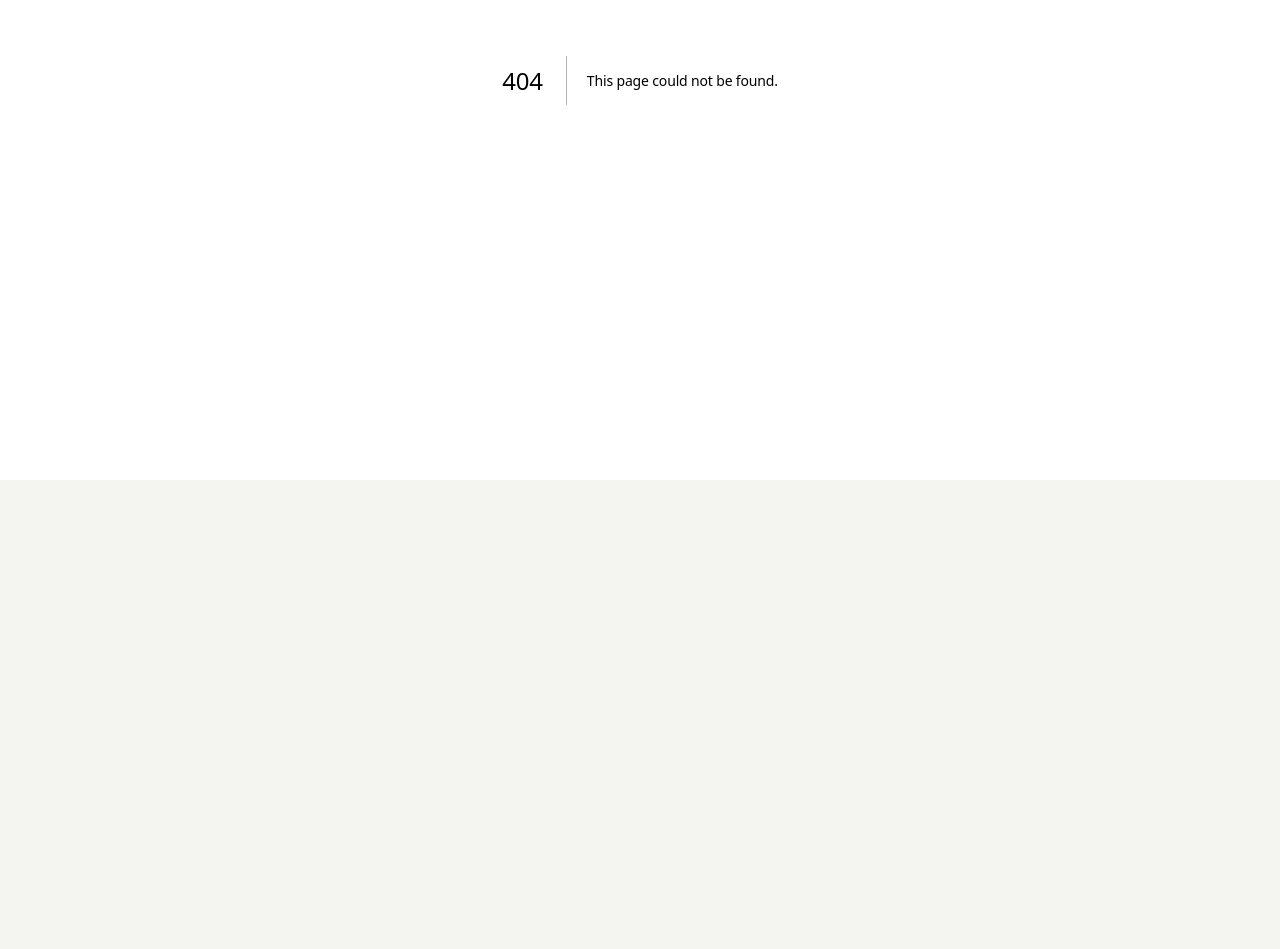
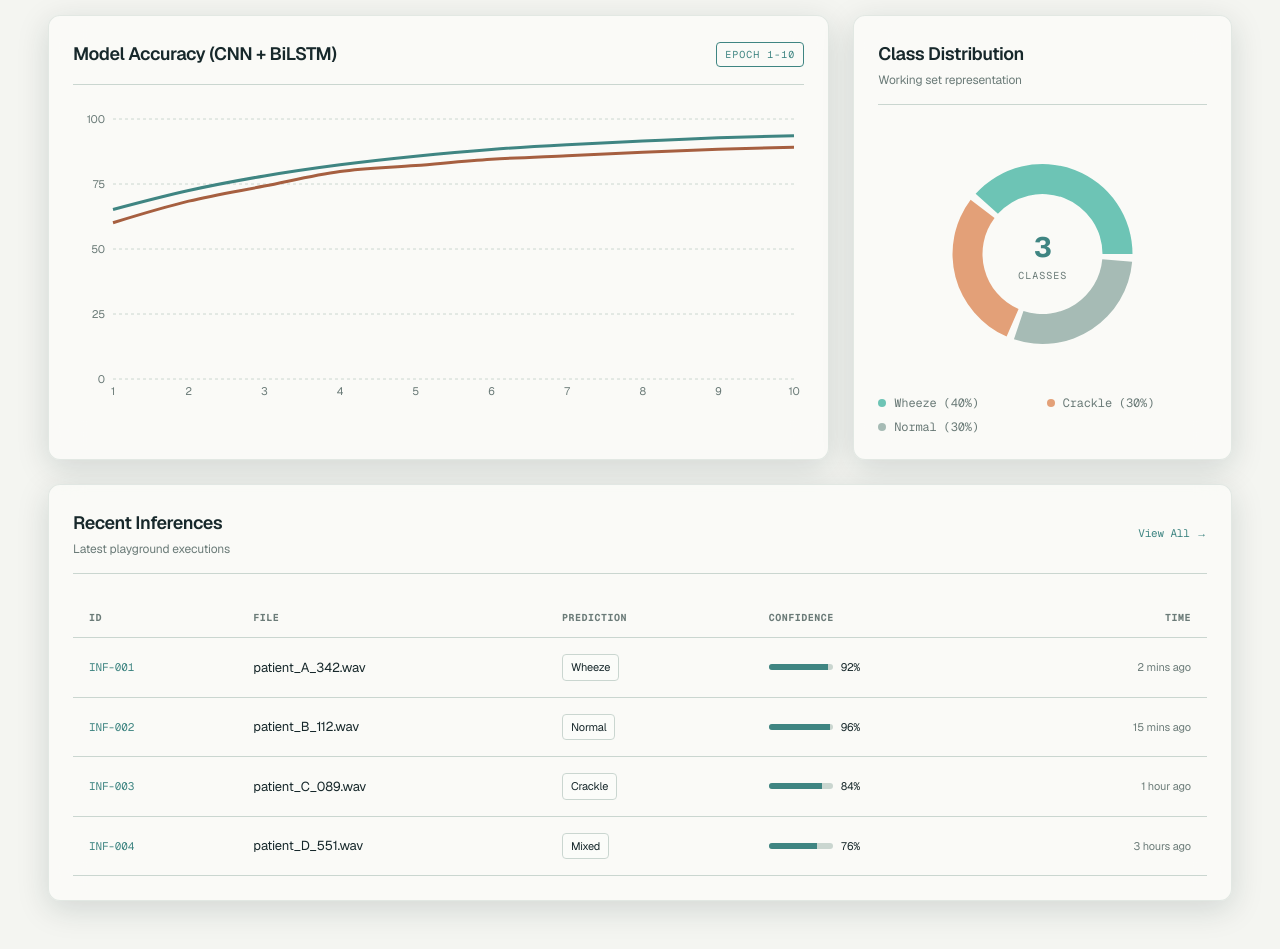
Before and after one commit to Rajath2005/SHWASA, a Next.js app: page /dashboard in a window 1280 px wide. Before the commit this address had no page. Shown: the part 320-1269 px from the top of the page. Before the commit the page ends 800 px from the top, so only its background shows below. Built offline with nearby package versions, Linux system fonts and the light colour scheme.

Commit message:
feat: implement research dashboard with model telemetry charts and inference logs

```diff
--- /dev/null
+++ b/app/dashboard/page.tsx
@@ -0,0 +1,63 @@
+import { PremiumNav } from '@/components/premium-nav'
+import { ModelAccuracyChart, DatasetDistributionChart, RecentInferencesTable } from '@/components/dashboard-charts'
+
+export default function DashboardPage() {
+  return (
+    <main className="min-h-screen bg-[var(--background)] flex flex-col">
+      <PremiumNav />
+
+      <div className="flex-1 py-12 px-6 lg:px-12 max-w-7xl mx-auto w-full">
+        <header className="mb-12">
+          <p className="eyebrow mb-4"><span className="status-dot" /> LIVE TELEMETRY</p>
+          <h1 className="text-4xl md:text-5xl font-bold tracking-tight mb-4">
+            Research <em className="premium-gradient not-italic">Dashboard</em>
+          </h1>
+          <p className="text-[var(--muted)] max-w-2xl text-lg">
+            Monitor model training metrics, dataset distribution, and recent inference logs from the respiratory acoustic pipeline.
+          </p>
+        </header>
+
+        <div className="grid grid-cols-1 md:grid-cols-3 gap-6 mb-6">
+          {/* Main Accuracy Chart */}
+          <div className="glass-panel p-6 rounded-xl md:col-span-2 flex flex-col">
+            <div className="flex justify-between items-center mb-6 border-b border-[var(--line)] pb-4">
+              <h2 className="text-lg font-semibold tracking-tight text-[var(--foreground)]">Model Accuracy (CNN + BiLSTM)</h2>
+              <span className="text-[10px] uppercase font-mono tracking-widest text-[var(--teal)] border border-[var(--teal)] px-2 py-1 rounded">Epoch 1-10</span>
+            </div>
+            <div className="flex-1 min-h-[300px]">
+              <ModelAccuracyChart />
+            </div>
+          </div>
+
+          {/* Dataset Distribution */}
+          <div className="glass-panel p-6 rounded-xl flex flex-col">
+            <div className="mb-6 border-b border-[var(--line)] pb-4">
+              <h2 className="text-lg font-semibold tracking-tight text-[var(--foreground)]">Class Distribution</h2>
+              <p className="text-xs text-[var(--muted)] mt-1">Working set representation</p>
+            </div>
+            <div className="flex-1 min-h-[250px] flex items-center justify-center">
+              <DatasetDistributionChart />
+            </div>
+            <div className="mt-4 grid grid-cols-2 gap-2 text-xs font-mono text-[var(--muted)]">
+              <div className="flex items-center gap-2"><span className="w-2 h-2 rounded-full bg-[#6dc4b5]"></span> Wheeze (40%)</div>
+              <div className="flex items-center gap-2"><span className="w-2 h-2 rounded-full bg-[#e3a078]"></span> Crackle (30%)</div>
+              <div className="flex items-center gap-2"><span className="w-2 h-2 rounded-full bg-[#a6bbb5]"></span> Normal (30%)</div>
+            </div>
+          </div>
+        </div>
+
+        {/* Recent Inferences Table */}
+        <div className="glass-panel p-6 rounded-xl">
+          <div className="flex justify-between items-center mb-6 border-b border-[var(--line)] pb-4">
+            <div>
+              <h2 className="text-lg font-semibold tracking-tight text-[var(--foreground)]">Recent Inferences</h2>
+              <p className="text-xs text-[var(--muted)] mt-1">Latest playground executions</p>
+            </div>
+            <button className="text-[11px] font-mono text-[var(--teal)] hover:underline">View All →</button>
+          </div>
+          <RecentInferencesTable />
+        </div>
+      </div>
+    </main>
+  )
+}
--- /dev/null
+++ b/components/dashboard-charts.tsx
@@ -0,0 +1,164 @@
+'use client'
+
+import React, { useState, useEffect } from 'react'
+import {
+  LineChart,
+  Line,
+  XAxis,
+  YAxis,
+  CartesianGrid,
+  Tooltip,
+  ResponsiveContainer,
+  PieChart,
+  Pie,
+  Cell,
+} from 'recharts'
+import { motion } from 'framer-motion'
+
+// Mock Data
+const accuracyData = [
+  { epoch: 1, train_acc: 65.2, val_acc: 60.1 },
+  { epoch: 2, train_acc: 72.5, val_acc: 68.4 },
+  { epoch: 3, train_acc: 78.1, val_acc: 74.2 },
+  { epoch: 4, train_acc: 82.4, val_acc: 79.8 },
+  { epoch: 5, train_acc: 85.7, val_acc: 82.1 },
+  { epoch: 6, train_acc: 88.3, val_acc: 84.5 },
+  { epoch: 7, train_acc: 90.1, val_acc: 85.9 },
+  { epoch: 8, train_acc: 91.5, val_acc: 87.2 },
+  { epoch: 9, train_acc: 92.8, val_acc: 88.4 },
+  { epoch: 10, train_acc: 93.6, val_acc: 89.1 },
+]
+
+const distributionData = [
+  { name: 'Wheeze', value: 40 },
+  { name: 'Crackle', value: 30 },
+  { name: 'Normal', value: 30 },
+]
+
+const COLORS = ['#6dc4b5', '#e3a078', '#a6bbb5']
+
+const inferences = [
+  { id: 'INF-001', file: 'patient_A_342.wav', prediction: 'Wheeze', confidence: 92, time: '2 mins ago' },
+  { id: 'INF-002', file: 'patient_B_112.wav', prediction: 'Normal', confidence: 96, time: '15 mins ago' },
+  { id: 'INF-003', file: 'patient_C_089.wav', prediction: 'Crackle', confidence: 84, time: '1 hour ago' },
+  { id: 'INF-004', file: 'patient_D_551.wav', prediction: 'Mixed', confidence: 76, time: '3 hours ago' },
+]
+
+export function ModelAccuracyChart() {
+  const [mounted, setMounted] = useState(false)
+
+  useEffect(() => {
+    setMounted(true)
+  }, [])
+
+  if (!mounted) return <div className="h-[300px] w-full" />
+
+  return (
+    <div className="h-[300px] w-full">
+      <ResponsiveContainer width="100%" height="100%">
+        <LineChart data={accuracyData} margin={{ top: 10, right: 10, left: -20, bottom: 0 }}>
+          <CartesianGrid strokeDasharray="3 3" stroke="var(--line)" vertical={false} />
+          <XAxis dataKey="epoch" stroke="var(--muted)" fontSize={11} tickLine={false} axisLine={false} />
+          <YAxis stroke="var(--muted)" fontSize={11} tickLine={false} axisLine={false} />
+          <Tooltip
+            contentStyle={{ backgroundColor: 'var(--paper)', borderColor: 'var(--line)', borderRadius: '8px' }}
+            itemStyle={{ color: 'var(--foreground)', fontSize: '12px' }}
+            labelStyle={{ color: 'var(--muted)', fontSize: '10px' }}
+          />
+          <Line type="monotone" dataKey="train_acc" name="Training Accuracy" stroke="var(--teal)" strokeWidth={3} dot={false} />
+          <Line type="monotone" dataKey="val_acc" name="Validation Accuracy" stroke="var(--status)" strokeWidth={3} dot={false} />
+        </LineChart>
+      </ResponsiveContainer>
+    </div>
+  )
+}
+
+export function DatasetDistributionChart() {
+  const [mounted, setMounted] = useState(false)
+
+  useEffect(() => {
+    setMounted(true)
+  }, [])
+
+  if (!mounted) return <div className="h-[250px] w-full" />
+
+  return (
+    <div className="h-[250px] w-full flex items-center justify-center relative">
+      <ResponsiveContainer width="100%" height="100%">
+        <PieChart>
+          <Pie
+            data={distributionData}
+            cx="50%"
+            cy="50%"
+            innerRadius={60}
+            outerRadius={90}
+            paddingAngle={5}
+            dataKey="value"
+            stroke="none"
+          >
+            {distributionData.map((entry, index) => (
+              <Cell key={`cell-${index}`} fill={COLORS[index % COLORS.length]} />
+            ))}
+          </Pie>
+          <Tooltip
+            contentStyle={{ backgroundColor: 'var(--paper)', borderColor: 'var(--line)', borderRadius: '8px' }}
+            itemStyle={{ color: 'var(--foreground)', fontSize: '12px' }}
+          />
+        </PieChart>
+      </ResponsiveContainer>
+      <div className="absolute inset-0 flex items-center justify-center flex-col pointer-events-none">
+        <span className="text-[28px] font-bold text-[var(--teal)]">3</span>
+        <span className="text-[10px] text-[var(--muted)] uppercase tracking-widest font-mono">Classes</span>
+      </div>
+    </div>
+  )
+}
+
+export function RecentInferencesTable() {
+  return (
+    <div className="w-full overflow-x-auto">
+      <table className="w-full text-left border-collapse">
+        <thead>
+          <tr className="border-b border-[var(--line)]">
+            <th className="py-3 px-4 text-[10px] uppercase font-mono text-[var(--muted)] tracking-wider">ID</th>
+            <th className="py-3 px-4 text-[10px] uppercase font-mono text-[var(--muted)] tracking-wider">File</th>
+            <th className="py-3 px-4 text-[10px] uppercase font-mono text-[var(--muted)] tracking-wider">Prediction</th>
+            <th className="py-3 px-4 text-[10px] uppercase font-mono text-[var(--muted)] tracking-wider">Confidence</th>
+            <th className="py-3 px-4 text-[10px] uppercase font-mono text-[var(--muted)] tracking-wider text-right">Time</th>
+          </tr>
+        </thead>
+        <tbody>
+          {inferences.map((inf, i) => (
+            <motion.tr
+              initial={{ opacity: 0, x: -10 }}
+              animate={{ opacity: 1, x: 0 }}
+              transition={{ delay: i * 0.1 }}
+              key={inf.id}
+              className="border-b border-[var(--line)] hover:bg-[var(--mint)] transition-colors"
+            >
+              <td className="py-4 px-4 text-[11px] font-mono text-[var(--teal)]">{inf.id}</td>
+              <td className="py-4 px-4 text-[13px]">{inf.file}</td>
+              <td className="py-4 px-4">
+                <span className="inline-block px-2 py-1 rounded bg-[color-mix(in_srgb,var(--paper)_80%,transparent)] border border-[var(--line)] text-[11px]">
+                  {inf.prediction}
+                </span>
+              </td>
+              <td className="py-4 px-4">
+                <div className="flex items-center gap-2">
+                  <div className="w-16 h-1.5 bg-[var(--line)] rounded-full overflow-hidden">
+                    <div
+                      className="h-full bg-[var(--teal)]"
+                      style={{ width: `${inf.confidence}%` }}
+                    />
+                  </div>
+                  <span className="text-[11px] font-mono">{inf.confidence}%</span>
+                </div>
+              </td>
+              <td className="py-4 px-4 text-[11px] text-[var(--muted)] text-right">{inf.time}</td>
+            </motion.tr>
+          ))}
+        </tbody>
+      </table>
+    </div>
+  )
+}
```
